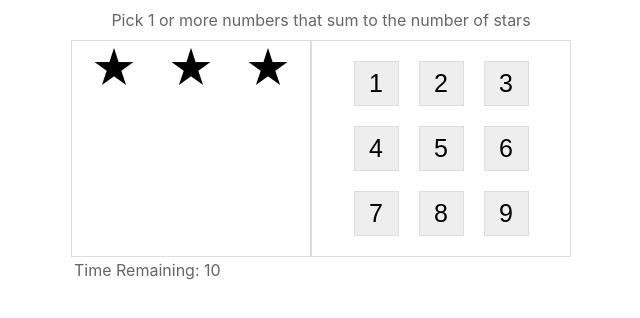
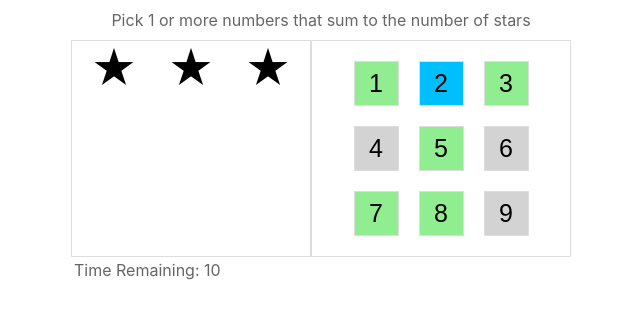
Before and after one commit to dvibbert/react-getting-started-typescript, a React (Create React App) app: page / in a window 1280 px wide. Shown: the top 318 px of the page, without its empty margins (319-959 px from the left). Built offline with nearby package versions, Linux system fonts and the light colour scheme.

Commit message:
Exercise 3.4

```diff
--- a/src/App.tsx
+++ b/src/App.tsx
@@ -1,23 +1,21 @@
 import React, { FC, useState } from 'react';
 import './App.css';
 
-// Color Theme
-const colors = {
-  available: 'lightgray',
-  used: 'lightgreen',
-  wrong: 'lightcoral',
-  candidate: 'deepskyblue',
+enum Status {
+  Available,
+  Used,
+  Wrong,
+  Candidate
 };
 
 interface StarNumberProps {
   count: number
 }
-
 const StarsDisplay: FC<StarNumberProps> = (props) => (
   <>
   {
     utils.range(1, props.count).map(i => (
-    <div className="star" />
+      <div className="star" key={i} />
     ))
   }
   </>
@@ -25,13 +23,47 @@ const StarsDisplay: FC<StarNumberProps> = (props) => (
 
 interface PlayNumberProps {
   choice: number;
+  color: string;
 }
 const PlayNumber: FC<PlayNumberProps> = (props) => (
-    <button className="number">{props.choice}</button>
+    <button
+      className="number"
+      key={props.choice}
+      style={ {backgroundColor: props.color} }
+      onClick={() => console.log('Choice', props.choice)}
+    >
+        {props.choice}
+    </button>
 )
+
+const getStatusColor = (status: Status) => {
+  switch(status) {
+    case(Status.Available): return 'lightgray'
+    case(Status.Used): return 'lightgreen'
+    case(Status.Wrong): return 'lightcoral'
+    case(Status.Candidate): return 'deepskyblue'
+  }
+}
 
 const StarMatch = () => {
   const [stars, setStars] = useState(utils.random(1, 9));
+  const [availableChoices, setAvailableChoices] = useState([2, 4, 6, 9]);
+  const [candidateChoices, setCandidateChoices] = useState([2]);
+
+  const candidatesAreWrong = utils.sum(candidateChoices) > stars;
+
+  const choiceStatus = (choice: number) => {
+  	if (!availableChoices.includes(choice)) {
+    	return Status.Used;
+    }
+
+    if (candidateChoices.includes(choice)) {
+    	return candidatesAreWrong ? Status.Wrong: Status.Candidate;
+    }
+
+    return Status.Available
+  }
+
 
   return (
     <div className="game">
@@ -45,7 +77,7 @@ const StarMatch = () => {
         <div className="right">
           {
             utils.range(1, 9).map((i) => (
-              <PlayNumber choice={i} />
+              <PlayNumber key={i} choice={i} color={getStatusColor(choiceStatus(i))} />
             ))
           }
         </div>
```
